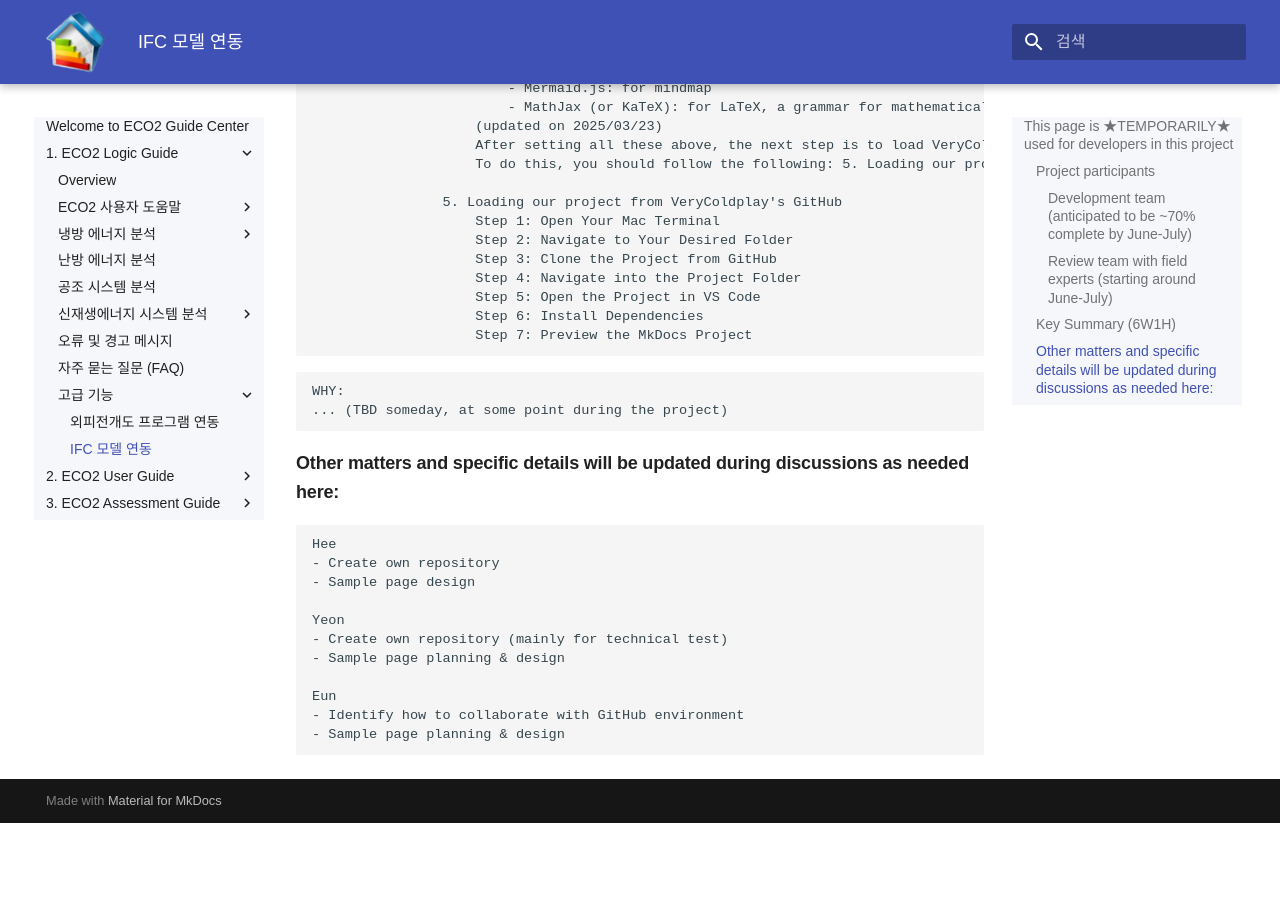
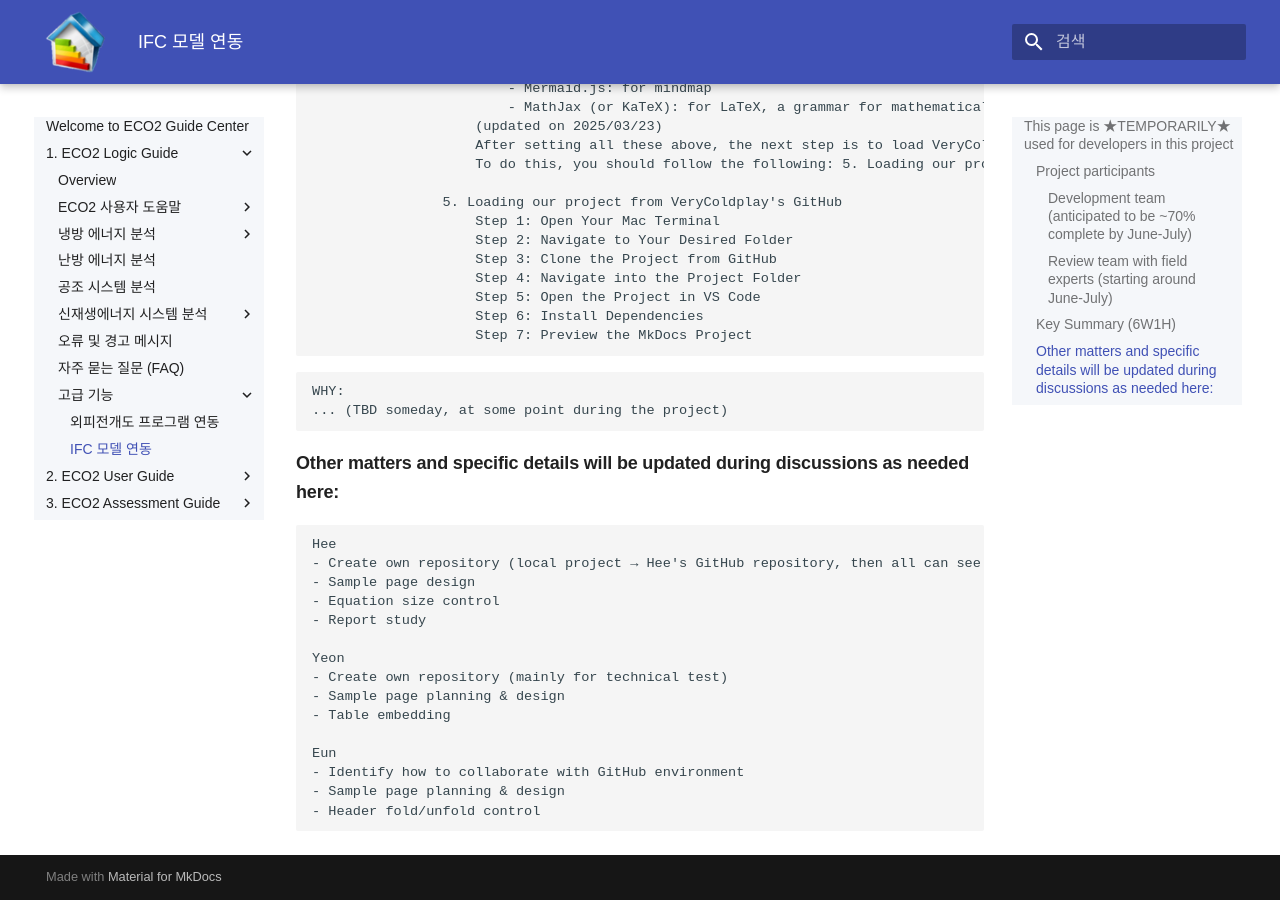
Before and after one commit to seungyeon315/eco2_guide_center_new, an MkDocs documentation site: the page built from docs/1. ECO2 Logic Guide/고급 기능/IFC_모델_연동.md, in a window 1280 px wide and 900 px high, scrolled down 1457 px. Built offline with MkDocs 1.6.1 and Material for MkDocs 9.7.7, drawn with Linux system fonts in a browser that asks for light colours; some web fonts are replaced; before the commit the page ends 2280 px from its top, so only the background shows below that.

Commit message:
Minor change

````diff
--- a/docs/1. ECO2 Logic Guide/고급 기능/IFC_모델_연동.md
+++ b/docs/1. ECO2 Logic Guide/고급 기능/IFC_모델_연동.md
@@ -88,16 +88,19 @@ WHY:
 #### Other matters and specific details will be updated during discussions as needed here:
 ```
 Hee
-- Create own repository
+- Create own repository (local project → Hee's GitHub repository, then all can see it)
 - Sample page design
+- Equation size control
+- Report study
 
 Yeon
 - Create own repository (mainly for technical test)
 - Sample page planning & design
+- Table embedding
 
 Eun
 - Identify how to collaborate with GitHub environment
 - Sample page planning & design
-
+- Header fold/unfold control
 
 ```
````
Also changed, not shown: site/1. ECO2 Logic Guide/ECO2 사용자 도움말/시작하기.html, site/images/ECO2_assessment_process.png (renamed from docs/images/ECO2_assessment_process.png).
